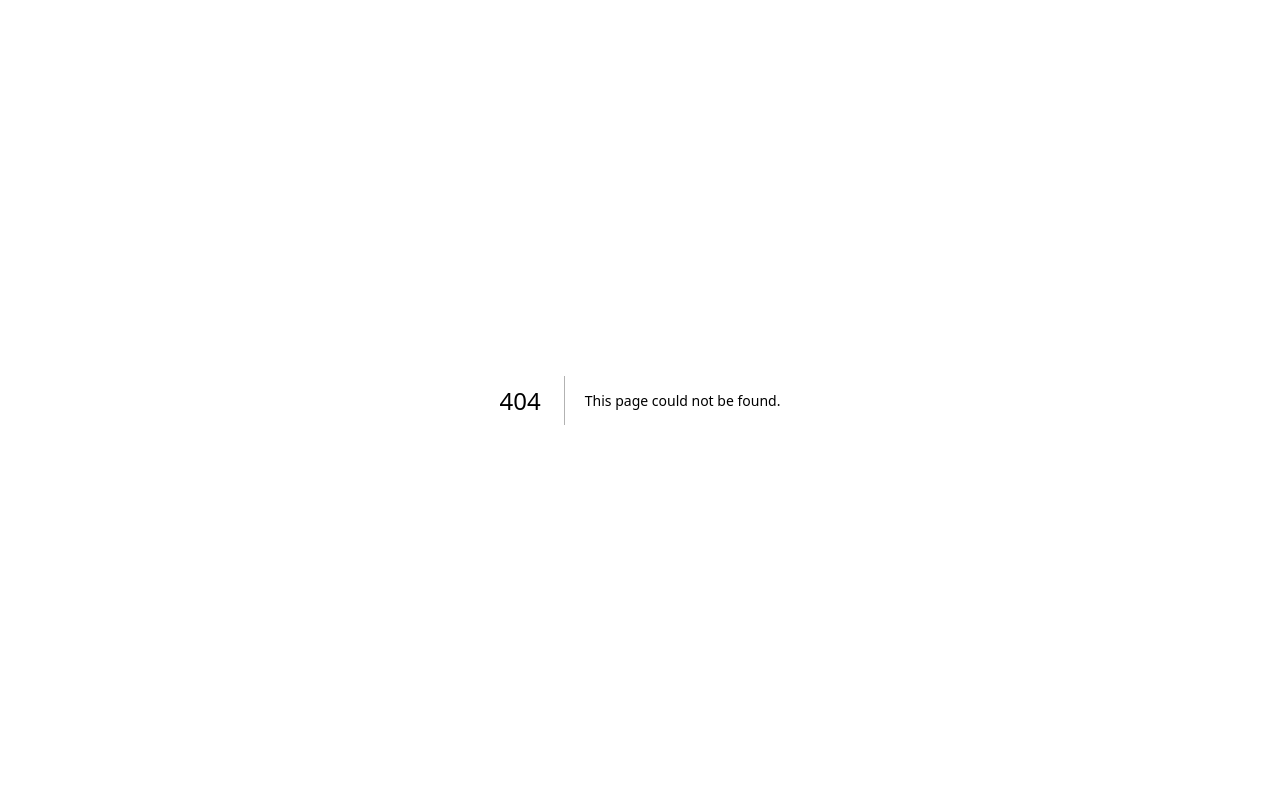
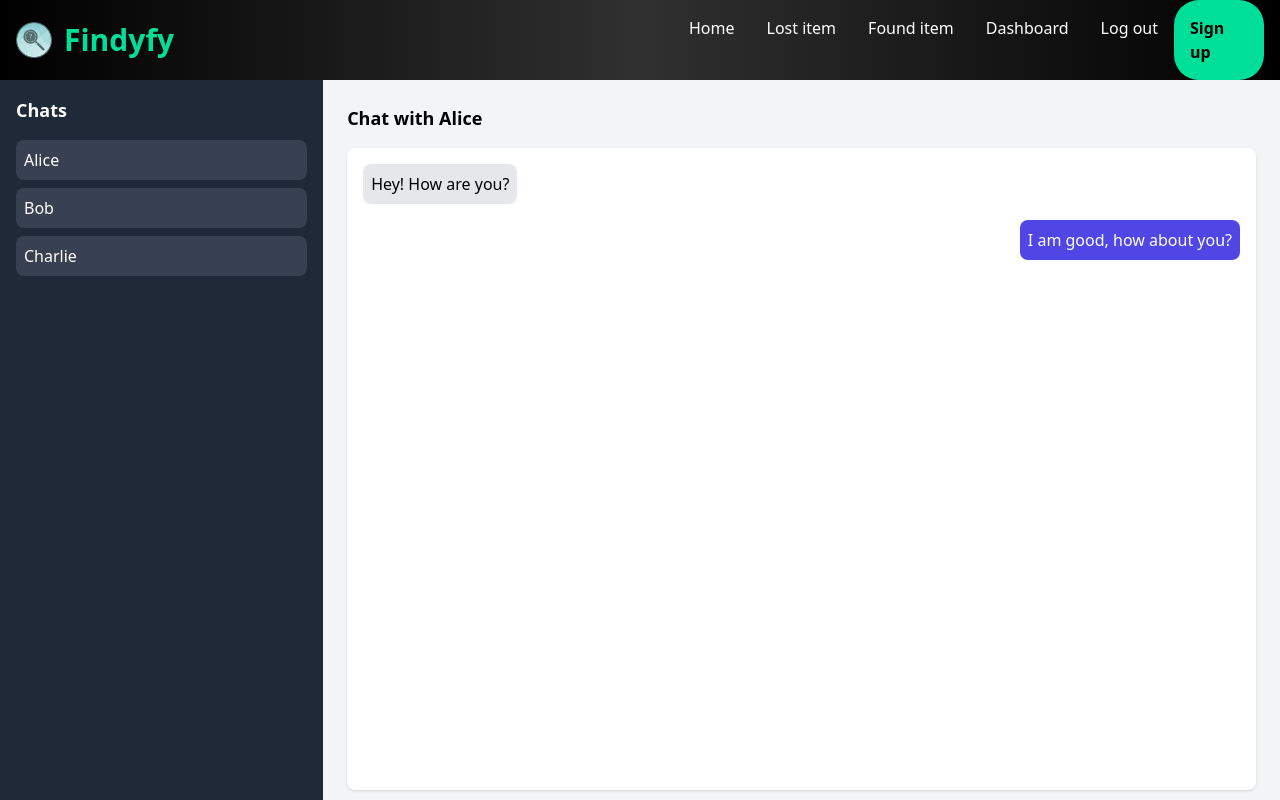
Before and after one commit to TesNikk/findyfy, a Next.js app: page /dashboard/chats/Alice in a window 1280 px wide. Before the commit this address had no page. Shown: the top 800 px of the page. Built offline with nearby package versions, Linux system fonts and the light colour scheme; no server answers; sample sign-in values are in the browser's storage.

Commit message:
chat functionality done except db

```diff
--- a/components/Items.js
+++ b/components/Items.js
@@ -101,7 +101,9 @@ const Items = () => {
                   <p className="text-gray-600">
                     Reported by:{" "}
                     <Link
-                      href={`/dashboard/chats?username=${item.username}`}
+                      href={`/dashboard/chats/${
+                        item.userName ? item.userName : "Unknown"
+                      }`}
                       className="text-blue-500 hover:underline"
                     >
                       {item.userName ? item.userName : "Unknown"}
@@ -144,7 +146,9 @@ const Items = () => {
                   <p className="text-gray-600">
                     Reported by:{" "}
                     <Link
-                      href={`/dashboard/chats?username=${item.username}`}
+                      href={`/dashboard/chats/${
+                        item.userName ? item.userName : "Unknown"
+                      }`}
                       className="text-blue-500 hover:underline"
                     >
                       {item.userName ? item.userName : "Unknown"}
--- a/components/dashboardComponents/Chat.js
+++ /dev/null
@@ -1,122 +0,0 @@
-import React, { useState } from "react";
-
-const Chat = () => {
-  const [selectedPerson, setSelectedPerson] = useState(null);
-  const [messageInput, setMessageInput] = useState("");
-  const [conversations, setConversations] = useState({
-    1: [
-      { sender: "Alice", message: "Hey! How are you?" },
-      { sender: "You", message: "I am good, how about you?" },
-    ],
-    2: [
-      { sender: "Bob", message: "Hello, are you there?" },
-      { sender: "You", message: "Yes, I am here!" },
-    ],
-    3: [
-      { sender: "Charlie", message: "Good morning!" },
-      { sender: "You", message: "Good morning to you too!" },
-    ],
-  });
-
-  const persons = [
-    { id: 1, name: "Alice" },
-    { id: 2, name: "Bob" },
-    { id: 3, name: "Charlie" },
-  ];
-
-  const handleSelectPerson = (person) => {
-    setSelectedPerson(person);
-  };
-
-  const handleSendMessage = () => {
-    if (messageInput.trim() === "" || !selectedPerson) return;
-
-    const newMessage = { sender: "You", message: messageInput };
-
-    setConversations((prevConversations) => ({
-      ...prevConversations,
-      [selectedPerson.id]: [
-        ...prevConversations[selectedPerson.id],
-        newMessage,
-      ],
-    }));
-
-    setMessageInput(""); // Clear the input field after sending
-  };
-
-  return (
-    <div className="flex h-screen">
-      {/* Left Sidebar: Persons List */}
-      <div className="w-1/3 bg-gray-800 text-white p-4">
-        <h2 className="text-lg font-bold mb-4">Chats</h2>
-        <ul>
-          {persons.map((person) => (
-            <li
-              key={person.id}
-              onClick={() => handleSelectPerson(person)}
-              className={`p-2 mb-2 cursor-pointer rounded-lg ${
-                selectedPerson?.id === person.id
-                  ? "bg-indigo-600"
-                  : "bg-gray-700 hover:bg-gray-600"
-              }`}
-            >
-              {person.name}
-            </li>
-          ))}
-        </ul>
-      </div>
-
-      {/* Right Side: Conversation */}
-      <div className="w-2/3 bg-gray-100 p-6 flex flex-col">
-        {selectedPerson ? (
-          <>
-            <h2 className="text-lg font-bold mb-4">
-              Chat with {selectedPerson.name}
-            </h2>
-
-            <div className="flex-grow overflow-y-auto bg-white shadow p-4 rounded-lg">
-              {conversations[selectedPerson.id].map((msg, index) => (
-                <div
-                  key={index}
-                  className={`mb-4 ${
-                    msg.sender === "You" ? "text-right" : "text-left"
-                  }`}
-                >
-                  <p
-                    className={`inline-block p-2 rounded-lg ${
-                      msg.sender === "You"
-                        ? "bg-indigo-600 text-white"
-                        : "bg-gray-200"
-                    }`}
-                  >
-                    {msg.message}
-                  </p>
-                </div>
-              ))}
-            </div>
-
-            <div className="mt-4 flex">
-              <input
-                type="text"
-                placeholder="Type your message..."
-                value={messageInput}
-                onChange={(e) => setMessageInput(e.target.value)}
-                className="w-full p-3 border rounded-md"
-              />
-              <button
-                onClick={handleSendMessage}
-                className="bg-indigo-600 text-white p-3 ml-2 rounded-md hover:bg-indigo-500"
-              >
-                Send
-              </button>
-            </div>
-          </>
-        ) : (
-          <p className="text-gray-500">Select a person to start a chat.</p>
-        )}
-      </div>
-    </div>
-  );
-};
-
-export default Chat;
--- /dev/null
+++ b/components/dashboardComponents/Chat/ChatList.js
@@ -0,0 +1,45 @@
+import Link from "next/link";
+import React, { useState, useEffect } from "react";
+import { useRouter } from "next/router";
+
+const ChatList = () => {
+  const router = useRouter();
+  const { username } = router.query;
+  const [persons, setPersons] = useState([
+    { id: 1, name: "Alice" },
+    { id: 2, name: "Bob" },
+    { id: 3, name: "Charlie" },
+  ]);
+
+  useEffect(() => {
+    if (username && !persons.some((person) => person.name === username)) {
+      setPersons((prevPersons) => [
+        ...prevPersons,
+        { id: prevPersons.length + 1, name: username },
+      ]);
+    }
+  }, [username, persons]);
+  console.log(username);
+  return (
+    <div className="w-1/3 bg-gray-800 text-white p-4">
+      <h2 className="text-lg font-bold mb-4">Chats</h2>
+      <ul>
+        {persons.map((person) => (
+          <li
+            key={person.id}
+            className="p-2 mb-2 cursor-pointer rounded-lg bg-gray-700 hover:bg-gray-600"
+          >
+            <Link
+              className="block hover:underline"
+              href={`/dashboard/chats/${person.name}`}
+            >
+              {person.name}
+            </Link>
+          </li>
+        ))}
+      </ul>
+    </div>
+  );
+};
+
+export default ChatList;
--- /dev/null
+++ b/components/dashboardComponents/Chat/ChatWindow.js
@@ -0,0 +1,77 @@
+import React, { useState } from "react";
+
+const ChatWindow = ({ username }) => {
+  const [messageInput, setMessageInput] = useState("");
+  const [conversations, setConversations] = useState({
+    Alice: [
+      { sender: "Alice", message: "Hey! How are you?" },
+      { sender: "You", message: "I am good, how about you?" },
+    ],
+    Bob: [
+      { sender: "Bob", message: "Hello, are you there?" },
+      { sender: "You", message: "Yes, I am here!" },
+    ],
+    Charlie: [
+      { sender: "Charlie", message: "Good morning!" },
+      { sender: "You", message: "Good morning to you too!" },
+    ],
+  });
+
+  const handleSendMessage = () => {
+    if (messageInput.trim() === "") return;
+
+    const newMessage = { sender: "You", message: messageInput };
+
+    setConversations((prevConversations) => ({
+      ...prevConversations,
+      [username]: [...(prevConversations[username] || []), newMessage],
+    }));
+
+    setMessageInput(""); // Clear input after sending
+  };
+
+  return (
+    <div className="w-full bg-gray-100 p-6 flex flex-col">
+      <h2 className="text-lg font-bold mb-4">Chat with {username}</h2>
+
+      <div className="flex-grow overflow-y-auto bg-white shadow p-4 rounded-lg">
+        {conversations[username]?.map((msg, index) => (
+          <div
+            key={index}
+            className={`mb-4 ${
+              msg.sender === "You" ? "text-right" : "text-left"
+            }`}
+          >
+            <p
+              className={`inline-block p-2 rounded-lg ${
+                msg.sender === "You"
+                  ? "bg-indigo-600 text-white"
+                  : "bg-gray-200"
+              }`}
+            >
+              {msg.message}
+            </p>
+          </div>
+        )) || <p>No messages yet.</p>}
+      </div>
+
+      <div className="mt-4 flex">
+        <input
+          type="text"
+          placeholder="Type your message..."
+          value={messageInput}
+          onChange={(e) => setMessageInput(e.target.value)}
+          className="w-full p-3 border rounded-md"
+        />
+        <button
+          onClick={handleSendMessage}
+          className="bg-indigo-600 text-white p-3 ml-2 rounded-md hover:bg-indigo-500"
+        >
+          Send
+        </button>
+      </div>
+    </div>
+  );
+};
+
+export default ChatWindow;
--- a/components/wrapper.js
+++ b/components/wrapper.js
@@ -1,5 +1,5 @@
 import Navbar from "./Navbar"
-import Footer from "./Footer"
+import Footer from "./footer"
 export default function RootLayout({ children,...props}) {
     console.log(props);
     return (
--- a/pages/dashboard/chats.js
+++ /dev/null
@@ -1,11 +0,0 @@
-import RootLayout from "@/components/wrapper";
-import Chat from "@/components/dashboardComponents/Chat";
-export default function ChatPage() {
-  return (
-    <RootLayout>
-      <div>
-        <Chat />;
-      </div>
-    </RootLayout>
-  );
-}
--- /dev/null
+++ b/pages/dashboard/chats/[username].js
@@ -0,0 +1,22 @@
+import RootLayout from "@/components/wrapper";
+import ChatWindow from "@/components/dashboardComponents/Chat/ChatWindow";
+import { useRouter } from "next/router";
+import ChatList from "@/components/dashboardComponents/Chat/ChatList";
+
+export default function ChatPage() {
+  const router = useRouter();
+  const { username } = router.query;
+
+  if (!username) {
+    return <p>Loading...</p>; // Handles the case when `username` is undefined
+  }
+  console.log(username);
+  return (
+    <RootLayout>
+      <div className="flex h-screen">
+        <ChatList />
+        <ChatWindow username={username} />
+      </div>
+    </RootLayout>
+  );
+}
--- /dev/null
+++ b/pages/dashboard/chats/index.js
@@ -0,0 +1,24 @@
+import RootLayout from "@/components/wrapper";
+import ChatList from "@/components/dashboardComponents/Chat/ChatList";
+import ChatWindow from "@/components/dashboardComponents/Chat/ChatWindow";
+import { useRouter } from "next/router";
+
+export default function ChatListPage() {
+  const router = useRouter();
+  const { username } = router.query;
+
+  return (
+    <RootLayout>
+      <div className="flex h-screen">
+        <ChatList />
+        <div className="w-2/3 bg-gray-100 flex items-center justify-center">
+          {username ? (
+            <ChatWindow username={username} />
+          ) : (
+            <p className="text-gray-500">Select a person to start chatting.</p>
+          )}
+        </div>
+      </div>
+    </RootLayout>
+  );
+}
```
